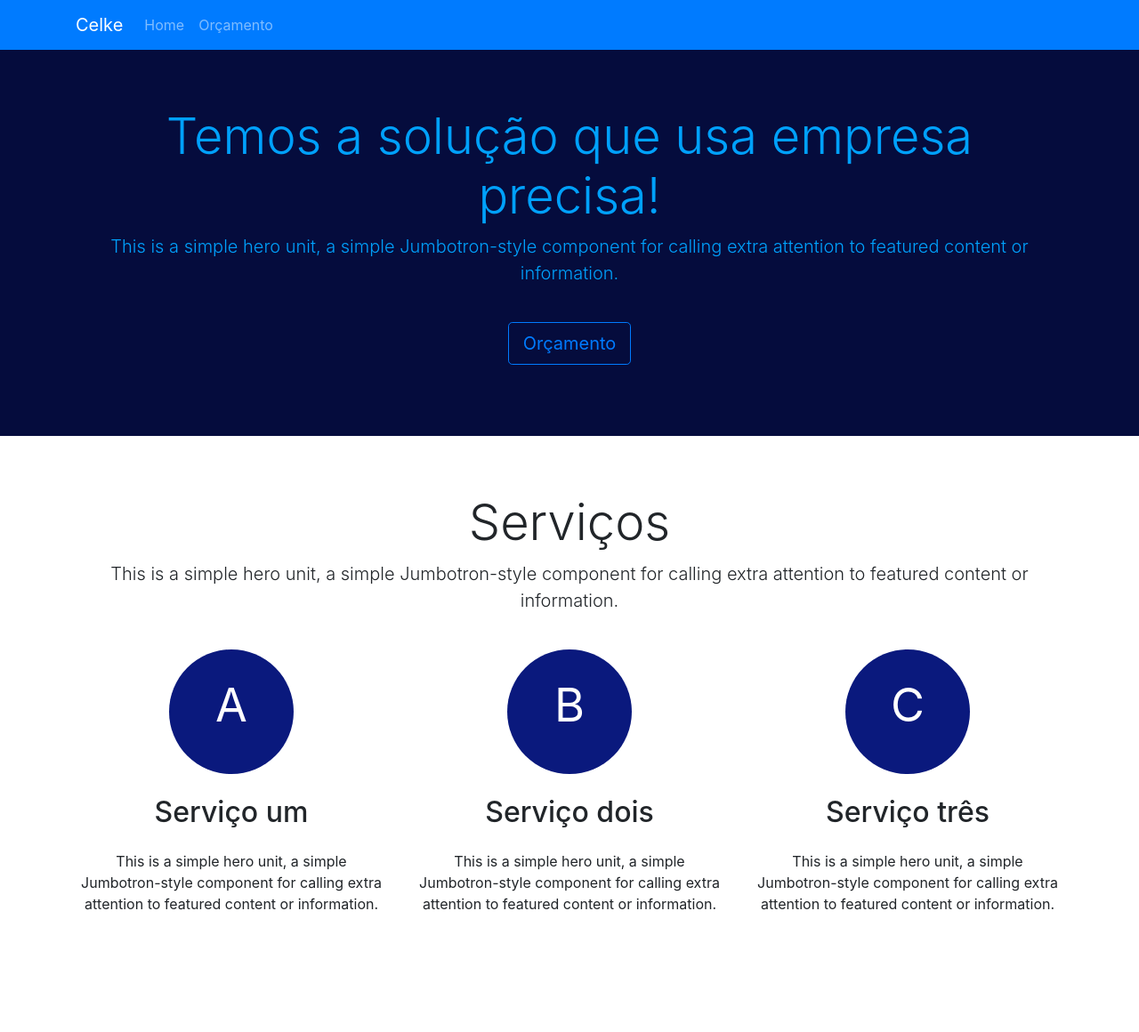
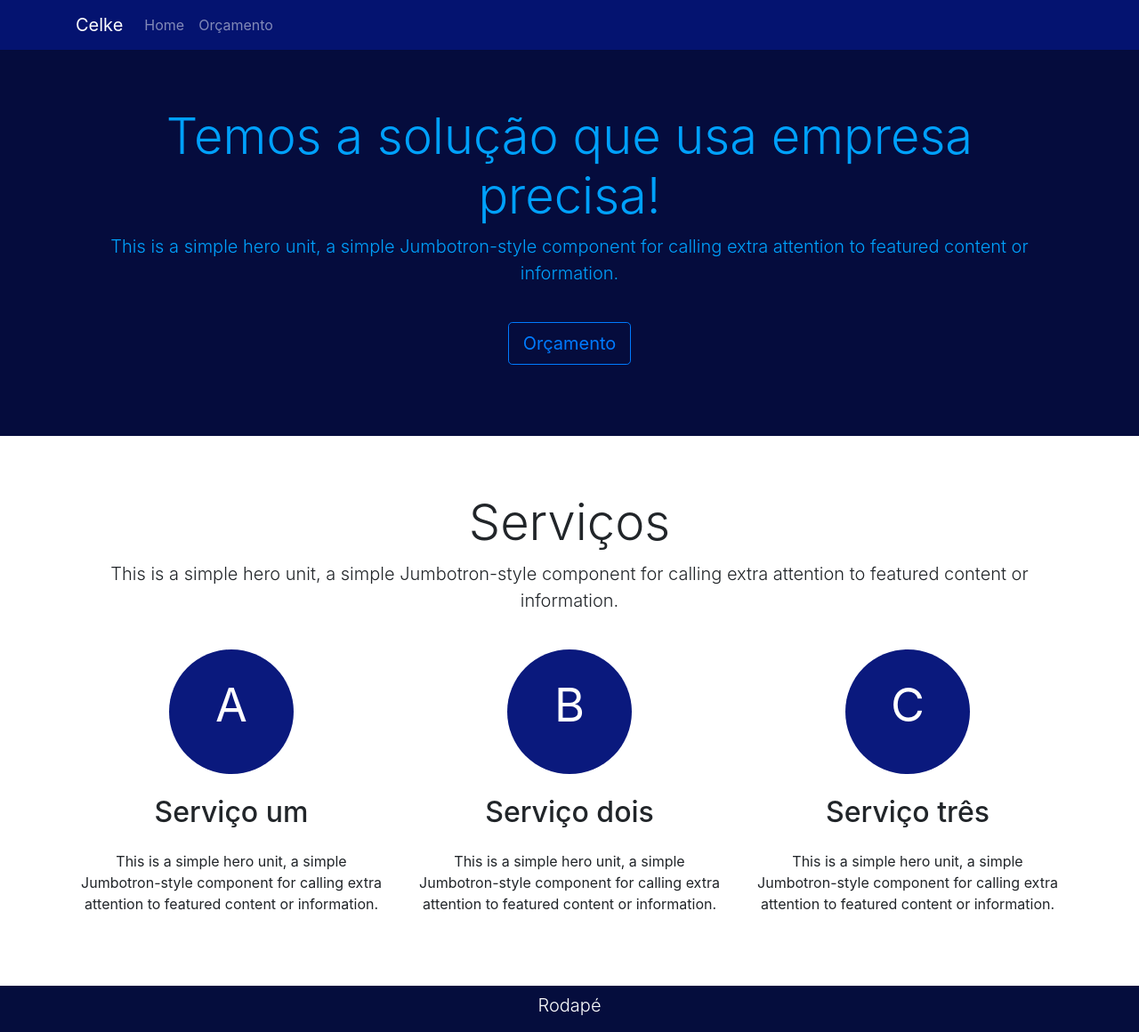
Before and after one commit to jamangueira7/celke-node-js, a Next.js app: page / in a window 1280 px wide. Shown: the whole page at 89% size. Before the commit the page ends 1108 px from the top, so only its background shows below. Built offline with nearby package versions, Linux system fonts and the light colour scheme.

Commit message:
Rodape pronto

```diff
--- a/components/Menu.js
+++ b/components/Menu.js
@@ -17,7 +17,14 @@ const Menu = (props) => {
 
     return (
         <div>
-            <Navbar color="primary" dark expand="md">
+            <style>
+                {`
+                    .menu-custom {
+                        background-color: #041370;
+                    }
+                    `}
+            </style>
+            <Navbar className="menu-custom" dark expand="md">
                 <Container>
                     <NavbarBrand href="/">Celke</NavbarBrand>
                     <NavbarToggler onClick={toggle} />
--- a/components/Rodape.js
+++ b/components/Rodape.js
@@ -19,7 +19,7 @@ const Rodape = () => {
                     }
                 `}
             </style>
-            <Container>
+            <Container className="text-center">
                 <h1 className="lead">Rodapé</h1>
             </Container>
         </Jumbotron>
--- a/pages/index.js
+++ b/pages/index.js
@@ -5,6 +5,7 @@ import {
 } from 'reactstrap';
 
 import Menu from '../components/Menu';
+import Rodape from '../components/Rodape';
 
 function Home() {
     return (
@@ -81,6 +82,7 @@ function Home() {
                     </div>
                 </Container>
             </Jumbotron>
+            <Rodape />
         </div>
 
     );
```
